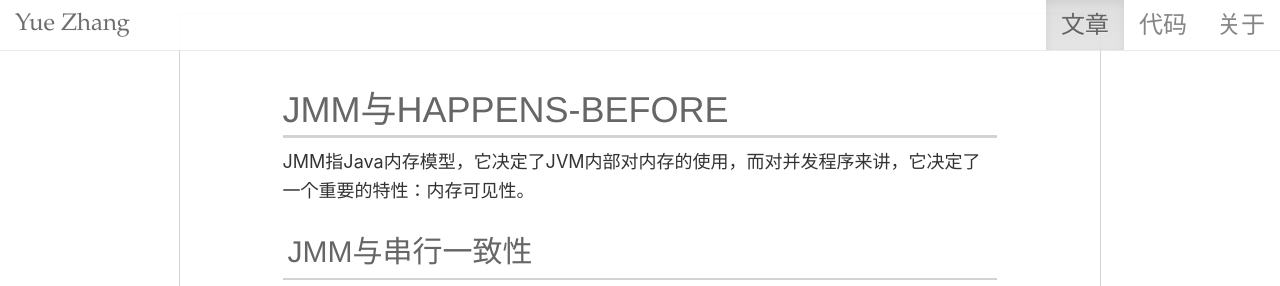
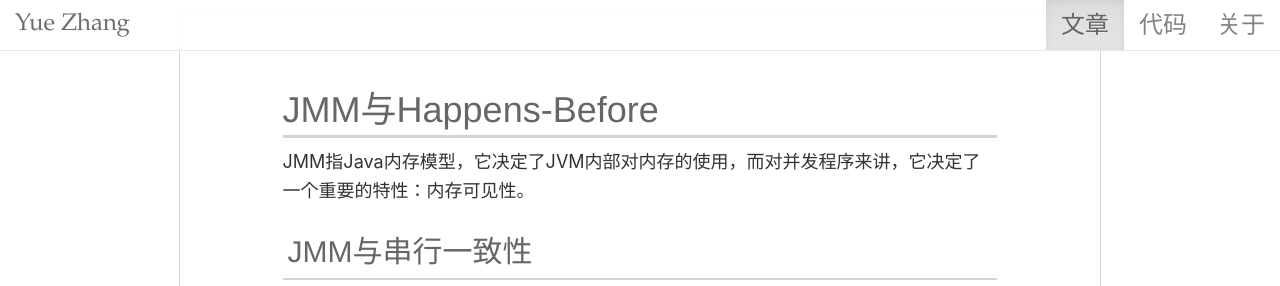
Before and after one commit to eueuy/eueuy.github.io, a Jekyll site: the page built from _posts/2015-12-18-jmm-and-heppens-before.md, in a window 1280 px wide. Shown: the top 286 px of the page. Built offline with Jekyll 4.4.1, drawn with Linux system fonts in a browser that asks for light colours.

Commit message:
remove uppercase of post css

```diff
--- a/_layouts/post.html
+++ b/_layouts/post.html
@@ -18,7 +18,7 @@
   <body>
     {% include nav.html %}
     <div class="inner">
-      <h1 class="text-left text-uppercase">{{ page.title }}</h1>
+      <h1 class="text-left post-title">{{ page.title }}</h1>
       {{ content }}
 <!--      {% include pages.html %}-->
 <!--      {% if page.donate %}-->
--- a/assets/css/post.css
+++ b/assets/css/post.css
@@ -58,7 +58,7 @@
     display: block;
 }
 
-.text-uppercase {
+.post-title {
      border-bottom: 3px LightGrey solid;
 }
 
```
